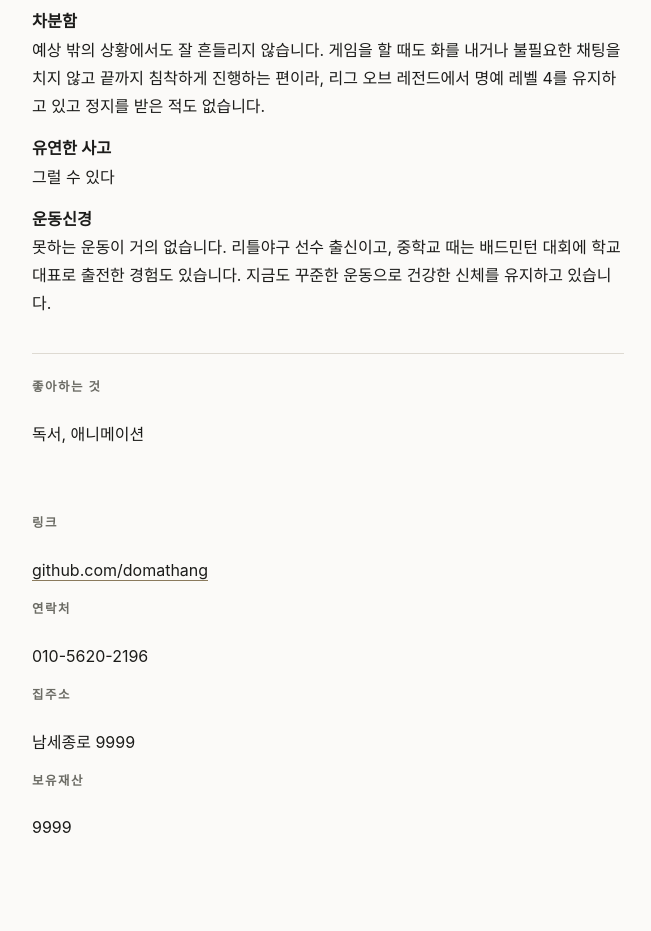
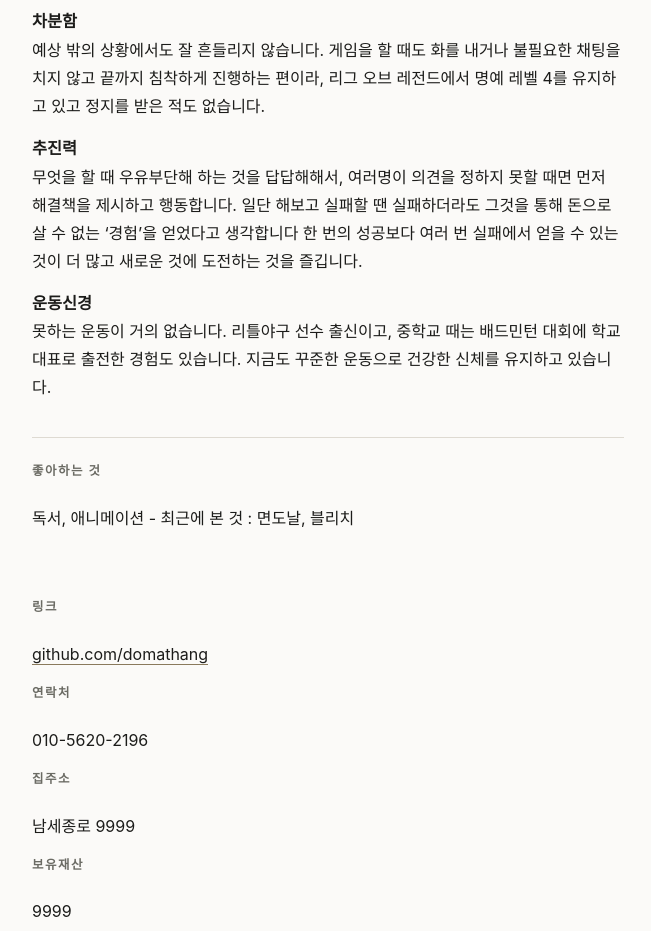
Before and after one commit to ddonni/README, a plain HTML site: page index.html in a window 1280 px wide. Shown: the part 1260-2191 px from the top of the page, without its empty margins (312-963 px from the left). Drawn offline with Linux system fonts and the light colour scheme.

Commit message:
Update index.html

```diff
--- a/index.html
+++ b/index.html
@@ -201,8 +201,10 @@
       </div
 
       <div class="entry">
-        <div class="entry-title">유연한 사고</div>
-        <p>그럴 수 있다</p>
+        <div class="entry-title">추진력</div>
+        <p>무엇을 할 때 우유부단해 하는 것을 답답해해서, 여러명이 의견을 정하지 못할 때면 먼저 해결책을 제시하고 행동합니다. 일단 해보고 실패할 땐 실패하더라도 그것을 통해 돈으로 살 수 없는 ‘경험’을 얻었다고 생각합니다
+          한 번의 성공보다 여러 번 실패에서 얻을 수 있는 것이 더 많고 새로운 것에 도전하는 것을 즐깁니다.
+       </p>
       </div>
 
       <div class="entry">
@@ -215,7 +217,7 @@
 
   <section id="likes">
     <h2>좋아하는 것</h2>
-    <p>독서, 애니메이션</p>
+    <p>독서, 애니메이션 - 최근에 본 것 : 면도날, 블리치</p>
   </section>
 
   <section id="links" class="links">
```
